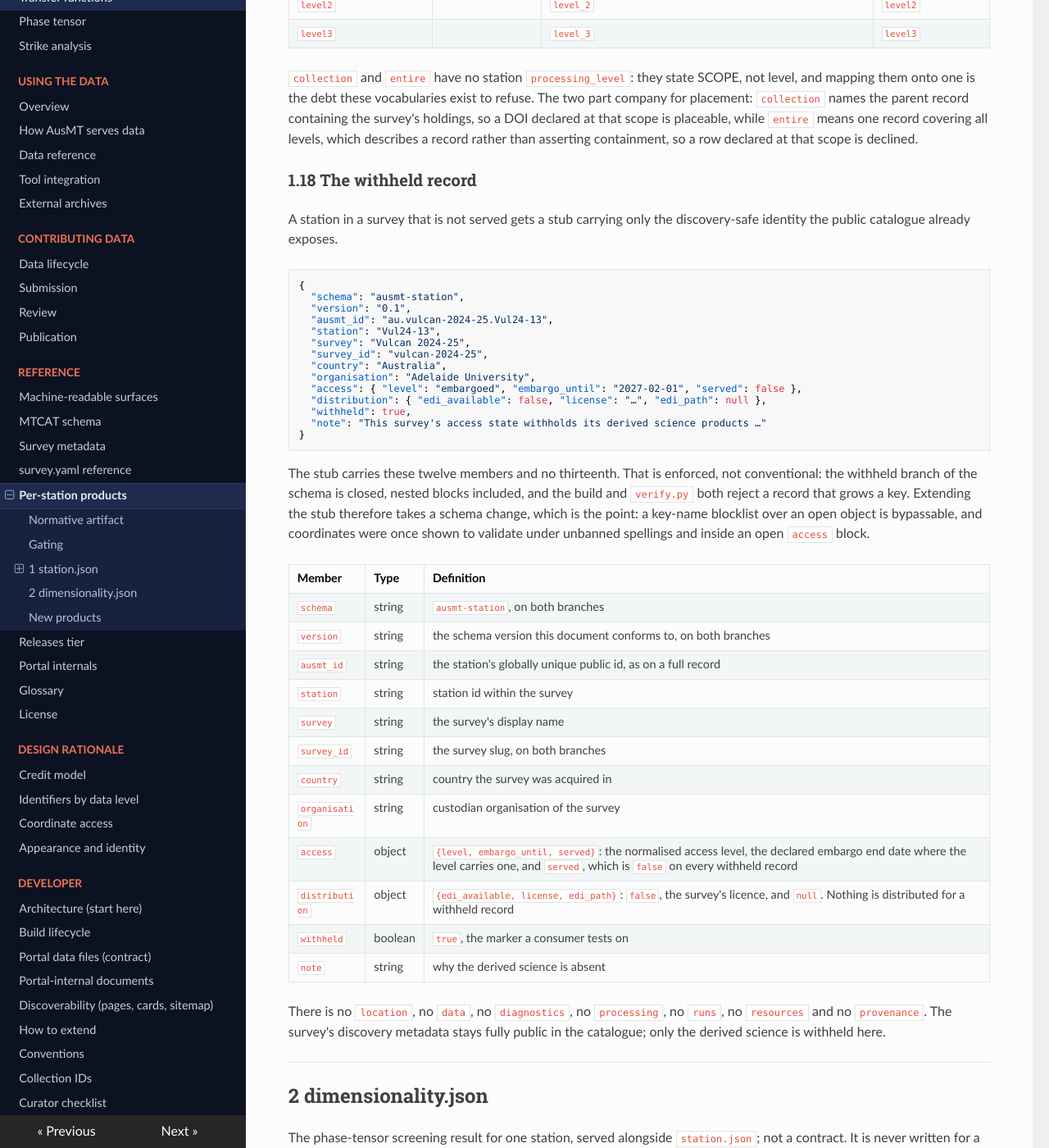
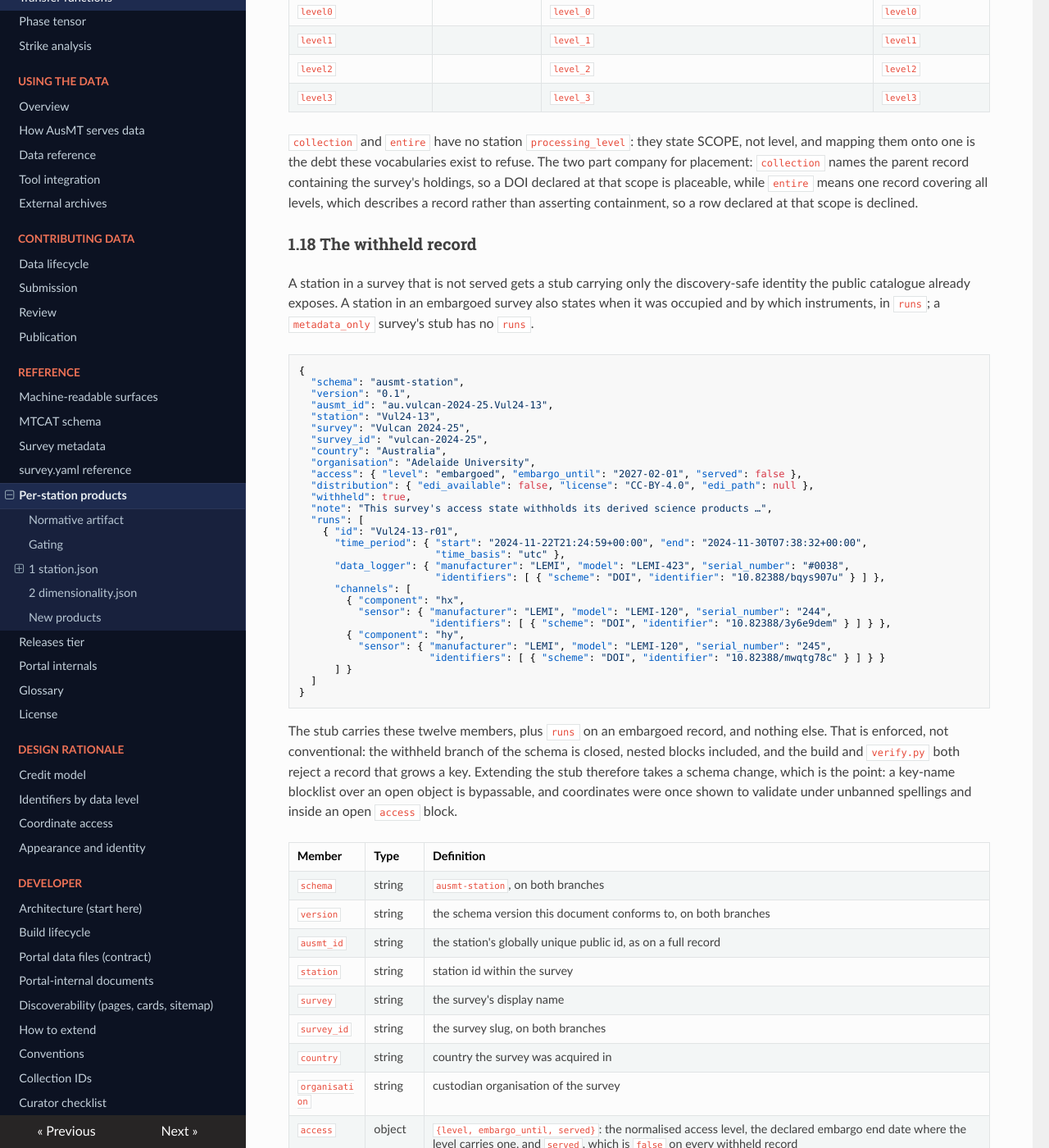
Before and after one commit to bvkay/ausmt, an MkDocs documentation site: the page built from docs/docs/reference/station-products.md, in a window 1280 px wide and 1400 px high, scrolled down 16693 px. Shown: the whole window at 82% size. Built offline with MkDocs 1.6.1, drawn with Linux system fonts in a browser that asks for light colours; nearby versions of some CDN libraries; some of the changed text lies outside the part shown.

Commit message:
docs: the withheld station record of an embargoed survey states when and with what it was occupied

````diff
--- a/docs/docs/reference/station-products.md
+++ b/docs/docs/reference/station-products.md
@@ -70,7 +70,7 @@ The two documents are gated differently, and the difference matters when looping
 
 | | Open survey | Withheld survey |
 |---|---|---|
-| `station.json` | full record | `200`, with `"withheld": true`, an `access` block, and no derived science |
+| `station.json` | full record | `200`, with `"withheld": true`, an `access` block, and no derived science; an embargoed survey's record also states when the station was occupied and by which instruments |
 | `dimensionality.json` | full record | `404`, never written |
 
 So `station.json` always resolves and is worth requesting for any station. `dimensionality.json` should
@@ -468,7 +468,8 @@ sources. The survey's curated acquisition sheet,
 [`run-metadata.csv`](survey-yaml.md#113-run-metadatacsv-the-curated-acquisition-sheet), is applied
 first; the `>INFO` block the custodian wrote, read by the dialect extractors described in
 [the build lifecycle](../developer/build-lifecycle.md#the-build-step-by-step), fills whatever the
-sheet leaves unsaid.
+sheet leaves unsaid. A withheld record of an embargoed survey carries a reduced run read from the
+sheet alone, described in section 1.18.
 
 | Member | Type | Definition |
 |---|---|---|
@@ -658,7 +659,8 @@ record rather than asserting containment, so a row declared at that scope is dec
 ### 1.18 The withheld record
 
 A station in a survey that is not served gets a stub carrying only the discovery-safe identity the
-public catalogue already exposes.
+public catalogue already exposes. A station in an embargoed survey also states when it was occupied
+and by which instruments, in `runs`; a `metadata_only` survey's stub has no `runs`.
 
 ```json
 {
@@ -671,17 +673,32 @@ public catalogue already exposes.
   "country": "Australia",
   "organisation": "Adelaide University",
   "access": { "level": "embargoed", "embargo_until": "2027-02-01", "served": false },
-  "distribution": { "edi_available": false, "license": "…", "edi_path": null },
+  "distribution": { "edi_available": false, "license": "CC-BY-4.0", "edi_path": null },
   "withheld": true,
-  "note": "This survey's access state withholds its derived science products …"
+  "note": "This survey's access state withholds its derived science products …",
+  "runs": [
+    { "id": "Vul24-13-r01",
+      "time_period": { "start": "2024-11-22T21:24:59+00:00", "end": "2024-11-30T07:38:32+00:00",
+                       "time_basis": "utc" },
+      "data_logger": { "manufacturer": "LEMI", "model": "LEMI-423", "serial_number": "#0038",
+                       "identifiers": [ { "scheme": "DOI", "identifier": "10.82388/bqys907u" } ] },
+      "channels": [
+        { "component": "hx",
+          "sensor": { "manufacturer": "LEMI", "model": "LEMI-120", "serial_number": "244",
+                      "identifiers": [ { "scheme": "DOI", "identifier": "10.82388/3y6e9dem" } ] } },
+        { "component": "hy",
+          "sensor": { "manufacturer": "LEMI", "model": "LEMI-120", "serial_number": "245",
+                      "identifiers": [ { "scheme": "DOI", "identifier": "10.82388/mwqtg78c" } ] } }
+      ] }
+  ]
 }
 ```
 
-The stub carries these twelve members and no thirteenth. That is enforced, not conventional: the
-withheld branch of the schema is closed, nested blocks included, and the build and `verify.py` both
-reject a record that grows a key. Extending the stub therefore takes a schema change, which is the
-point: a key-name blocklist over an open object is bypassable, and coordinates were once shown to
-validate under unbanned spellings and inside an open `access` block.
+The stub carries these twelve members, plus `runs` on an embargoed record, and nothing else. That is
+enforced, not conventional: the withheld branch of the schema is closed, nested blocks included, and
+the build and `verify.py` both reject a record that grows a key. Extending the stub therefore takes a
+schema change, which is the point: a key-name blocklist over an open object is bypassable, and
+coordinates were once shown to validate under unbanned spellings and inside an open `access` block.
 
 | Member | Type | Definition |
 |---|---|---|
@@ -697,10 +714,29 @@ validate under unbanned spellings and inside an open `access` block.
 | `distribution` | object | `{edi_available, license, edi_path}`: `false`, the survey's licence, and `null`. Nothing is distributed for a withheld record |
 | `withheld` | boolean | `true`, the marker a consumer tests on |
 | `note` | string | why the derived science is absent |
+| `runs` | array | embargoed records only, and absent where the survey's acquisition sheet states nothing for the station: when it was occupied and by which instruments |
 
-There is no `location`, no `data`, no `diagnostics`, no `processing`, no `runs`, no `resources` and no
-`provenance`. The survey's discovery metadata stays fully public in the catalogue; only the derived
-science is withheld here.
+An embargo withholds the transfer function and everything derived from it. When a station was
+occupied, and by which logger and sensors, is not derived from it, so the withheld run states that
+much and no more. It is read from the survey's
+[`run-metadata.csv`](survey-yaml.md#113-run-metadatacsv-the-curated-acquisition-sheet) alone and
+never from the withheld file: not the `>INFO` block, not the header dates, not the components the
+transfer function measured. Its id comes from `run-ids.yaml`, as on a full record. Every level is
+closed:
+
+| Withheld run member | Members it may carry |
+|---|---|
+| run | `id`, and at least one of `time_period`, `data_logger`, `channels` |
+| `time_period` | `start`, `end`, `time_basis` |
+| `data_logger` | `manufacturer`, `model`, `serial_number`, `identifiers` (rows of `scheme`, `identifier`) |
+| `channels[]` | `component` and `sensor`, magnetic components only; `sensor` has the `data_logger` shape |
+
+There is no `location`, no `data`, no `diagnostics`, no `processing`, no `resources` and no
+`provenance`, and a withheld run carries no `sample_rate_hz`, no dipole length, no azimuth, no
+contact resistance and no electric channel. A run whose sheet row states none of a window, a logger
+or a magnetic sensor is not published. The survey's discovery metadata stays fully public in the
+catalogue; only the derived science is withheld here. The station's static page shows the same
+occupation block.
 
 ---
 
````
Also changed, not shown: docs/docs/reference/survey-yaml.md (+3 -2 lines).
